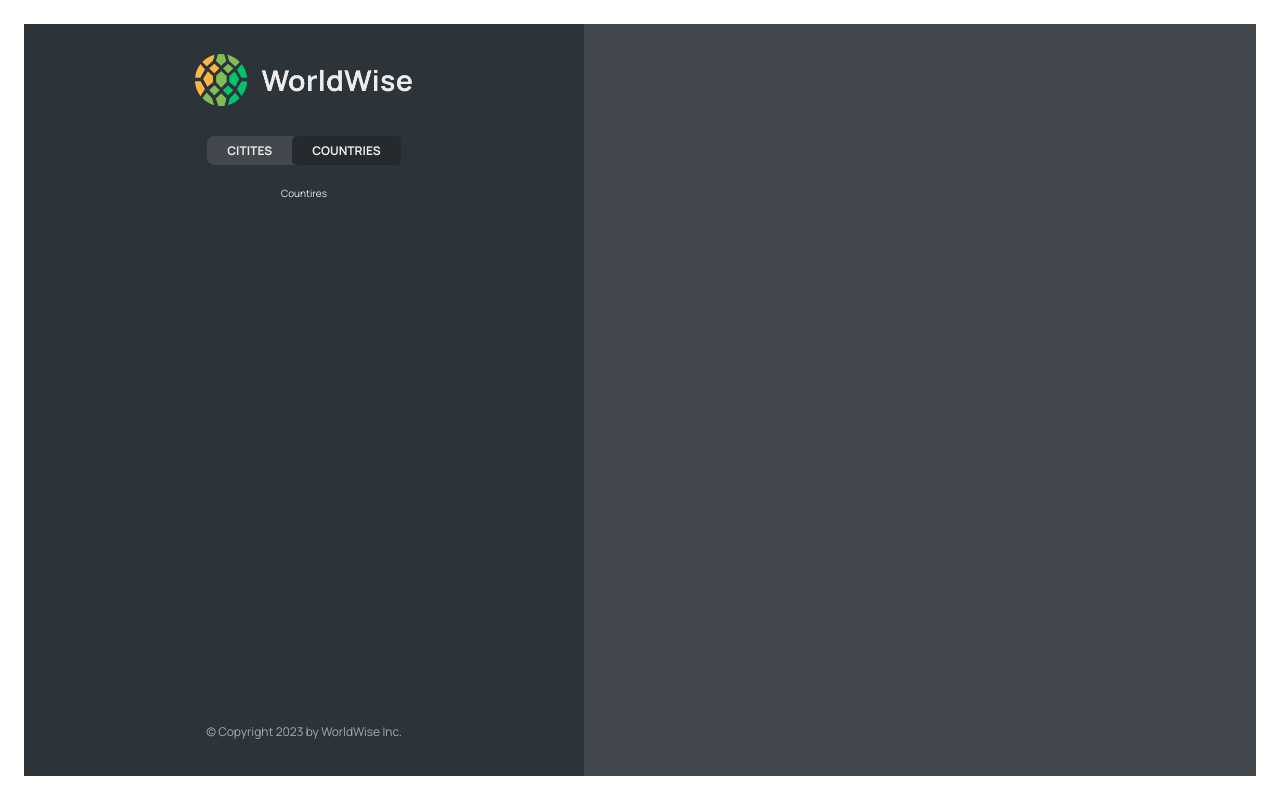
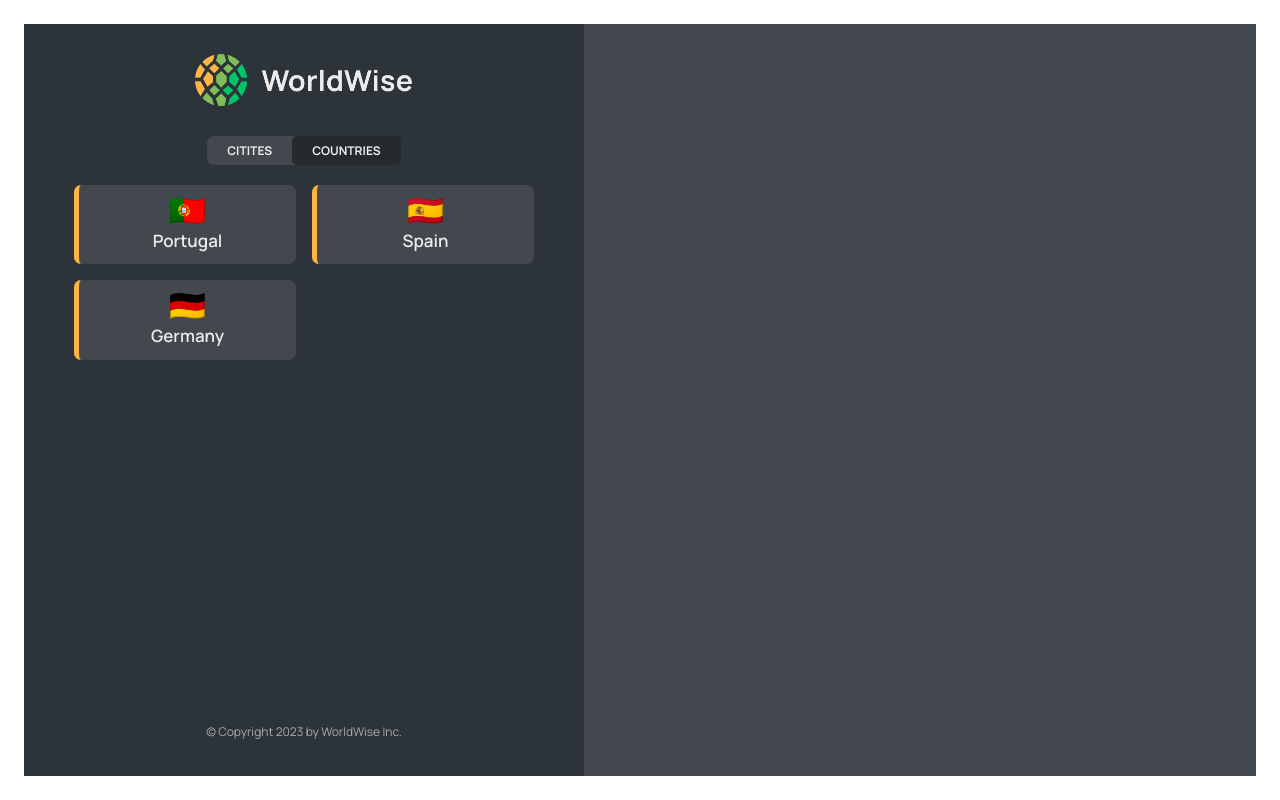
Before and after one commit to gtzjesus/WorldWise, a React (Vite) app: page /app/countries in a window 1280 px wide. Built offline with nearby package versions, Linux system fonts and the light colour scheme; data requests are answered from the project's data file.

Commit message:
Countries Displayed with reduce()

```diff
--- a/src/App.jsx
+++ b/src/App.jsx
@@ -1,4 +1,5 @@
 import { BrowserRouter, Routes, Route } from 'react-router-dom';
+import { useEffect, useState } from 'react';
 
 import Homepage from './pages/Homepage.jsx';
 import Product from './pages/Product.jsx';
@@ -7,7 +8,7 @@ import AppLayout from './pages/AppLayout.jsx';
 import PageNotFound from './pages/PageNotFound.jsx';
 import Login from './pages/Login.jsx';
 import CityList from './components/CityList.jsx';
-import { useEffect, useState } from 'react';
+import CountryList from './components/CountryList.jsx';
 
 const BASE_URL = 'http://localhost:8000';
 
@@ -47,7 +48,10 @@ function App() {
             element={<CityList cities={cities} isLoading={isLoading} />}
           ></Route>
 
-          <Route path="countries" element={<p>Countires</p>}></Route>
+          <Route
+            path="countries"
+            element={<CountryList cities={cities} isLoading={isLoading} />}
+          ></Route>
           <Route path="form" element={<p>Form</p>}></Route>
         </Route>
         <Route path="*" element={<PageNotFound />} />
--- a/src/components/CityList.jsx
+++ b/src/components/CityList.jsx
@@ -2,6 +2,7 @@ import CityItem from './CityItem';
 import styles from './CityList.module.css';
 import Spinner from './Spinner.jsx';
 import Message from './Message.jsx';
+
 function CityList({ cities, isLoading }) {
   if (isLoading) return <Spinner />;
   if (!cities.length)
--- /dev/null
+++ b/src/components/CountryList.jsx
@@ -0,0 +1,28 @@
+import CountryItem from './CountryItem.jsx';
+import styles from './CountryList.module.css';
+import Spinner from './Spinner.jsx';
+import Message from './Message.jsx';
+
+function CountryList({ cities, isLoading }) {
+  if (isLoading) return <Spinner />;
+  if (!cities.length)
+    return (
+      <Message message="Add your first city by clicking on  a city on the map" />
+    );
+
+  const countries = cities.reduce((arr, city) => {
+    if (!arr.map((element) => element.country).includes(city.country))
+      return [...arr, { country: city.country, emoji: city.emoji }];
+    else return arr;
+  }, []);
+
+  return (
+    <ul className={styles.countryList}>
+      {countries.map((country) => (
+        <CountryItem country={country} key={country.id} />
+      ))}
+    </ul>
+  );
+}
+
+export default CountryList;
```
